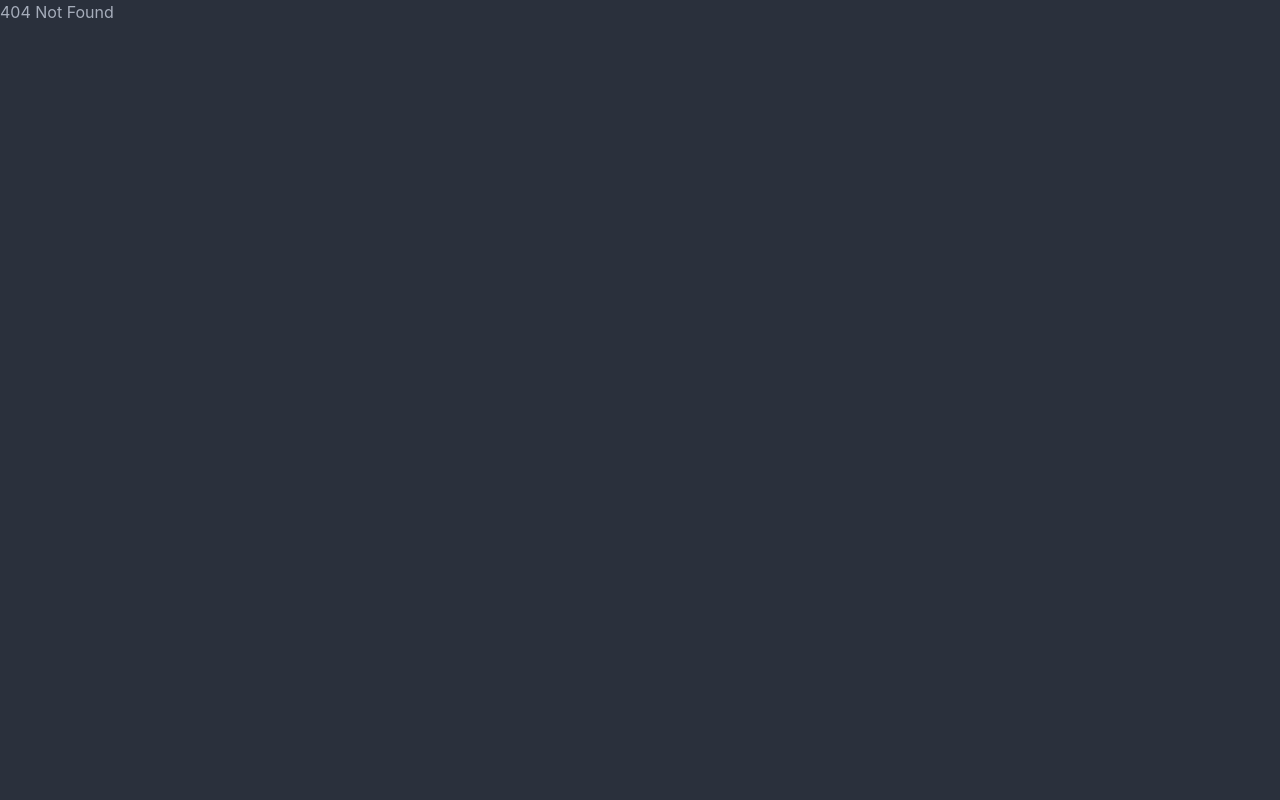
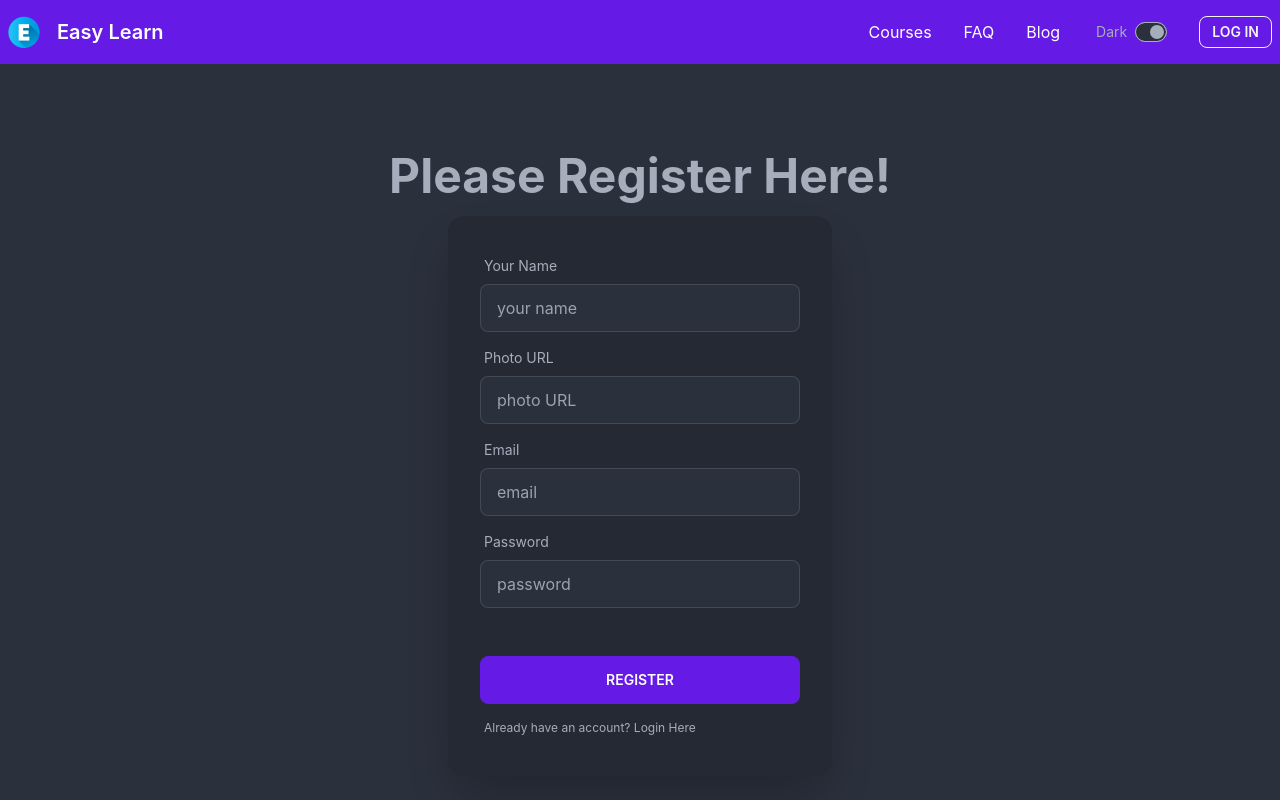
Before and after one commit to m7real/easy-learn-client, a React (Create React App) app: page /register in a window 1280 px wide. Before the commit this address had no page. Shown: the top 800 px of the page. Built offline with nearby package versions, Linux system fonts and the light colour scheme; no server answers.

Commit message:
img on login added

```diff
--- a/src/Pages/Login/Login/Login.js
+++ b/src/Pages/Login/Login/Login.js
@@ -1,12 +1,40 @@
-import React from "react";
-import { Link } from "react-router-dom";
+import { GithubAuthProvider, GoogleAuthProvider } from "firebase/auth";
+import React, { useContext, useState } from "react";
+import { Link, useNavigate } from "react-router-dom";
+import { AuthContext } from "../../../contexts/AuthProvider/AuthProvider";
 
 const Login = () => {
+  const [error, setError] = useState("");
+  const { providerLogin, signIn, setLoading } = useContext(AuthContext);
+  const navigate = useNavigate();
+
+  const googleProvider = new GoogleAuthProvider();
+  const githubProvider = new GithubAuthProvider();
+
   const handleSubmit = (event) => {
     event.preventDefault();
   };
-  const handleGoogleSignIn = () => {};
-  const handleGithubSignIn = () => {};
+
+  // sign in with google
+  const handleGoogleSignIn = () => {
+    providerLogin(googleProvider)
+      .then((result) => {
+        const user = result.user;
+        console.log(user);
+        // navigate("/");
+      })
+      .catch((error) => console.error(error));
+  };
+
+  // sign in with github
+  const handleGithubSignIn = () => {
+    providerLogin(githubProvider)
+      .then((result) => {
+        const user = result.user;
+        console.log(user);
+      })
+      .catch((error) => console.error(error));
+  };
 
   return (
     <div className="hero min-h-screen bg-base-100">
@@ -34,10 +62,10 @@ const Login = () => {
             <div className="form-control mt-6">
               <button className="btn btn-primary">Login</button>
             </div>
-            <button type="button" className="btn btn-outline btn-ghost">
+            <button onClick={handleGoogleSignIn} type="button" className="btn btn-outline btn-ghost">
               Google
             </button>
-            <button type="button" className="btn btn-outline btn-ghost">
+            <button onClick={handleGithubSignIn} type="button" className="btn btn-outline btn-ghost">
               Github
             </button>
             <label className="label">
--- a/src/Pages/Login/Register/Register.js
+++ b/src/Pages/Login/Register/Register.js
@@ -1,9 +1,60 @@
 import React from "react";
+import { Link } from "react-router-dom";
 
 const Register = () => {
+  const handleSubmit = (event) => {
+    event.preventDefault();
+    const form = event.target;
+    const name = form.name.value;
+    const photoURL = form.photoURL.value;
+    const email = form.email.value;
+    const password = form.password.value;
+  };
+
   return (
-    <div>
-      <h2>Register NOW</h2>
+    <div className="hero min-h-screen bg-base-100">
+      <div className="hero-content flex-col">
+        <div className="text-center lg:text-left">
+          <h1 className="text-5xl font-bold">Please Register Here!</h1>
+        </div>
+        <div className="card flex-shrink-0 w-full max-w-sm shadow-2xl bg-base-200">
+          <form onSubmit={handleSubmit} className="card-body">
+            <div className="form-control">
+              <label className="label">
+                <span className="label-text">Your Name</span>
+              </label>
+              <input type="text" name="name" placeholder="your name" className="input input-bordered" />
+            </div>
+            <div className="form-control">
+              <label className="label">
+                <span className="label-text">Photo URL</span>
+              </label>
+              <input type="text" name="photoURL" placeholder="photo URL" className="input input-bordered" />
+            </div>
+            <div className="form-control">
+              <label className="label">
+                <span className="label-text">Email</span>
+              </label>
+              <input type="email" name="email" placeholder="email" className="input input-bordered" />
+            </div>
+            <div className="form-control">
+              <label className="label">
+                <span className="label-text">Password</span>
+              </label>
+              <input type="password" name="password" placeholder="password" className="input input-bordered" />
+              <label className="label"></label>
+            </div>
+            <div className="form-control mt-6">
+              <button className="btn btn-primary">Register</button>
+            </div>
+            <label className="label">
+              <Link to="/login" className="label-text-alt link link-hover">
+                Already have an account? Login Here
+              </Link>
+            </label>
+          </form>
+        </div>
+      </div>
     </div>
   );
 };
--- a/src/Pages/Shared/Header/Header.js
+++ b/src/Pages/Shared/Header/Header.js
@@ -5,7 +5,13 @@ import { AuthContext } from "../../../contexts/AuthProvider/AuthProvider";
 
 const Header = () => {
   const [checked, setChecked] = useState(true);
-  const { user } = useContext(AuthContext);
+  const { user, logOut } = useContext(AuthContext);
+
+  const handleLogOut = () => {
+    logOut()
+      .then(() => {})
+      .catch((e) => console.error(e));
+  };
 
   return (
     <div className="navbar  bg-primary text-primary-content">
@@ -55,12 +61,21 @@ const Header = () => {
         <div className="form-control mx-3">
           <label className="label cursor-pointer">
             <span className="label-text mx-1 min-w-[31px]">{checked ? "Dark" : "Light"}</span>
-            <input onClick={() => setChecked(!checked)} type="checkbox" className="toggle toggle-sm ml-1 mr-4" checked={checked} />
+            <input onChange={() => setChecked(!checked)} type="checkbox" className="toggle toggle-sm ml-1 mr-4" checked={checked} />
           </label>
         </div>
-        <Link to="/login" className="btn btn-outline text-gray-100">
-          Log In
-        </Link>
+        {user?.uid ? (
+          <>
+            <button onClick={handleLogOut} className="btn btn-xs normal-case text-gray-100">
+              Log Out
+            </button>
+            <img className="w-8  mx-4 rounded-full" title={user?.displayName} src={user?.photoURL} alt="" />
+          </>
+        ) : (
+          <Link to="/login" className="btn btn-outline btn-sm text-gray-100">
+            Log In
+          </Link>
+        )}
       </div>
     </div>
   );
--- a/src/Routes/Routes/Routes.js
+++ b/src/Routes/Routes/Routes.js
@@ -5,6 +5,7 @@ import CourseDetail from "../../Pages/Courses/CourseDetail/CourseDetail";
 import Courses from "../../Pages/Courses/Courses/Courses";
 import Home from "../../Pages/Home/Home/Home";
 import Login from "../../Pages/Login/Login/Login";
+import Register from "../../Pages/Login/Register/Register";
 import NotFoundPage from "../../Pages/Others/NotFoundPage/NotFoundPage";
 
 export const router = createBrowserRouter([
@@ -35,6 +36,10 @@ export const router = createBrowserRouter([
         path: "/login",
         element: <Login></Login>,
       },
+      {
+        path: "/register",
+        element: <Register></Register>,
+      },
     ],
   },
   {
--- a/src/contexts/AuthProvider/AuthProvider.js
+++ b/src/contexts/AuthProvider/AuthProvider.js
@@ -1,14 +1,66 @@
-import React, { createContext } from "react";
-import { getAuth } from "firebase/auth";
+import React, { createContext, useEffect, useState } from "react";
+import {
+  createUserWithEmailAndPassword,
+  getAuth,
+  onAuthStateChanged,
+  signInWithEmailAndPassword,
+  signInWithPopup,
+  signOut,
+  updateProfile,
+} from "firebase/auth";
 import app from "../../firebase/firebase.config";
 
+// exporting AuthContext so that it can be used in other components
 export const AuthContext = createContext();
 const auth = getAuth(app);
 
 const AuthProvider = ({ children }) => {
-  const user = { displayName: "Ahmad" };
+  const [user, setUser] = useState(null);
+  const [loading, setLoading] = useState(true); // loading state for handling promise resolve
 
-  const authInfo = { user };
+  // common function for both google and github login
+  const providerLogin = (provider) => {
+    setLoading(true);
+    return signInWithPopup(auth, provider);
+  };
+
+  // register new user
+  const createUser = (email, password) => {
+    setLoading(true);
+    return createUserWithEmailAndPassword(auth, email, password);
+  };
+
+  // update user profile info
+  const updateUserProfile = (profile) => {
+    return updateProfile(auth.currentUser, profile);
+  };
+
+  // sign in existing user
+  const signIn = (email, password) => {
+    setLoading(true);
+    return signInWithEmailAndPassword(auth, email, password);
+  };
+
+  // sign out user
+  const logOut = () => {
+    setLoading(true);
+    return signOut(auth);
+  };
+
+  // setting observer function
+  useEffect(() => {
+    const unSubscribe = onAuthStateChanged(auth, (currentUser) => {
+      console.log("inside auth state change", currentUser);
+      setUser(currentUser);
+      setLoading(false);
+    });
+
+    return () => {
+      unSubscribe();
+    };
+  }, []);
+
+  const authInfo = { user, loading, setLoading, providerLogin, createUser, updateUserProfile, signIn, logOut };
 
   return (
     // prettier-ignore
```
